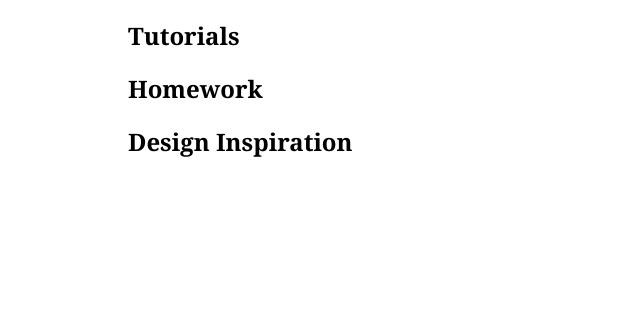
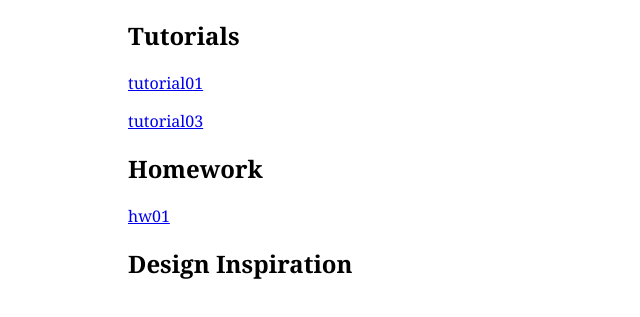
Before and after one commit to kaceehaslett/cs130-coursework, a plain HTML site: page index.html in a window 1280 px wide. Shown: the part 67-384 px from the top of the page, without its empty margins (0-640 px from the left). Drawn offline with Linux system fonts and the light colour scheme; files that its build step writes are made by us from their sources.

Commit message:
adding links

```diff
--- a/index.html
+++ b/index.html
@@ -13,19 +13,12 @@
        <main>
             <section id="tutorials">
                 <h2>Tutorials</h2>
-                <!--
-                    Links to your tutorial assignments go here.
-                    When you submit a new tutorial, add a link to it
-                    here (if applicable)
-                -->
+                <p><a href="tutorial01/index.html">tutorial01</a></p>
+                <p><a href="tutorial03/index.html">tutorial03</a></p>
             </section>
             <section id="homework">
                 <h2>Homework</h2>
-                <!--
-                    Links to your Homework assignments go here.
-                    When you submit a new tutorial, add a link to it
-                    here (if applicable)
-                -->
+                <p><a href="hw01/index.html">hw01</a></p>
             </section>
             <section id="inspiration">
                 <h2>Design Inspiration</h2>
```
